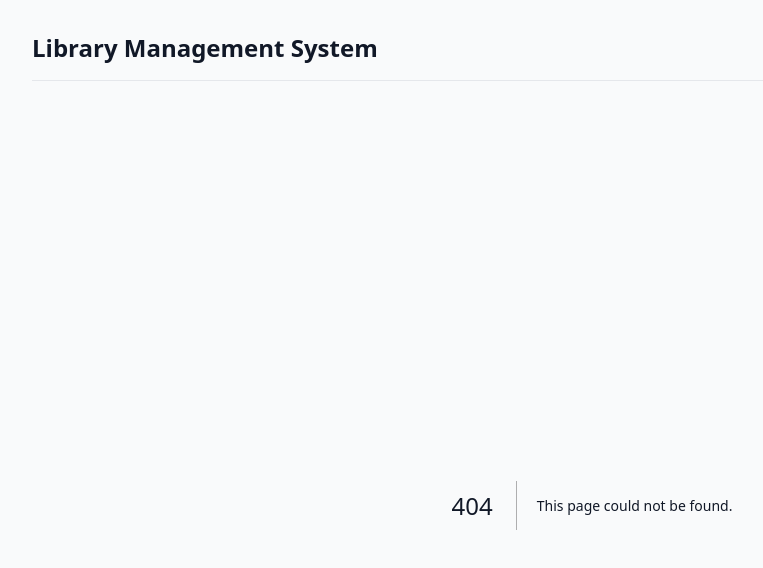
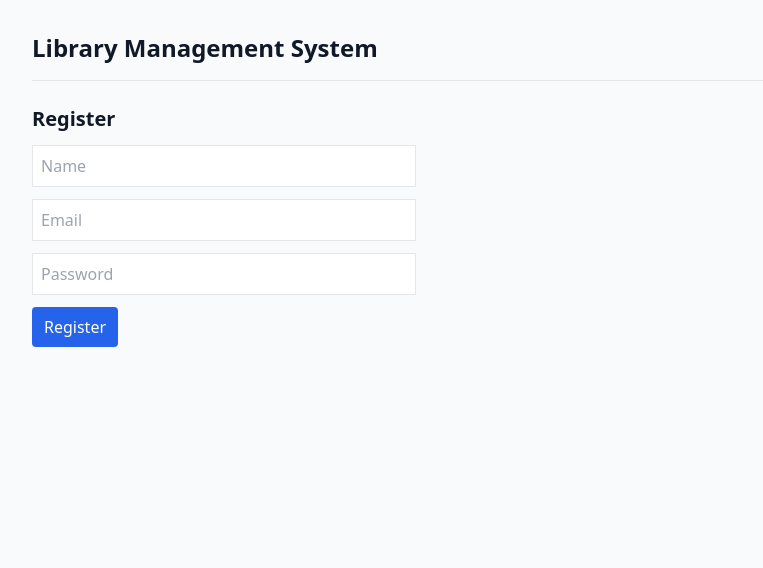
Before and after one commit to Abhishek-0005/Abhishek-0005, a Next.js app in the folder lms/: page /register in a window 1280 px wide. Before the commit this address had no page. Shown: the top 568 px of the page, without its empty margins (48-811 px from the left). Built offline with nearby package versions, Linux system fonts and the light colour scheme.

Commit message:
feat(ui): member self-registration page

```diff
--- /dev/null
+++ b/lms/app/(auth)/register/page.tsx
@@ -0,0 +1,28 @@
+'use client'
+import { useState } from 'react'
+
+export default function RegisterPage() {
+  const [name, setName] = useState('')
+  const [email, setEmail] = useState('')
+  const [password, setPassword] = useState('')
+  const [msg, setMsg] = useState<string | null>(null)
+
+  async function submit(e: React.FormEvent) {
+    e.preventDefault()
+    setMsg(null)
+    const res = await fetch('/api/register', { method: 'POST', headers: { 'Content-Type': 'application/json' }, body: JSON.stringify({ name, email, password }) })
+    if (res.ok) setMsg('Registered! You can now sign in.')
+    else setMsg('Registration failed')
+  }
+
+  return (
+    <form onSubmit={submit} className="max-w-sm space-y-3">
+      <h2 className="text-xl font-semibold">Register</h2>
+      <input className="border p-2 w-full" placeholder="Name" value={name} onChange={e=>setName(e.target.value)} />
+      <input className="border p-2 w-full" placeholder="Email" value={email} onChange={e=>setEmail(e.target.value)} />
+      <input className="border p-2 w-full" placeholder="Password" type="password" value={password} onChange={e=>setPassword(e.target.value)} />
+      {msg && <p className="text-sm">{msg}</p>}
+      <button className="bg-blue-600 text-white px-3 py-2 rounded">Register</button>
+    </form>
+  )
+}
```
